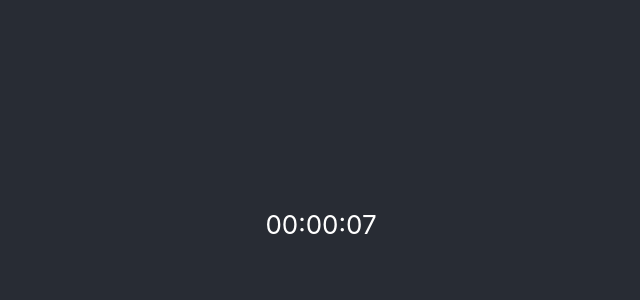
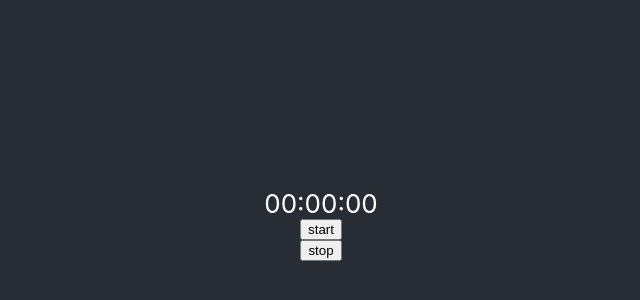
Before and after one commit to Tabalamari/test-task_itop1000, a React (Create React App) app: page / in a window 1280 px wide. Shown: the part 176-476 px from the top of the page, without its empty margins (319-959 px from the left). Built offline with nearby package versions, Linux system fonts and the light colour scheme.

Commit message:
button start

```diff
--- a/src/App.js
+++ b/src/App.js
@@ -5,20 +5,35 @@ import { interval } from 'rxjs';
 
 function App() {
     const [seconds, setSeconds] = useState(0);
-    const [status, setStatus] = useState("start")
+    const [status, setStatus] = useState("stopped");
 
 
     useEffect(() => {
-        interval(1000).subscribe(() => {
-            setSeconds(val => val + 1000)
+        interval(1000)
+        .subscribe(() => {
+            if (status === "started") {
+                console.log(status)
+                setSeconds(val => val + 1000)
+            }
+
         });
 
     }, [status]);
 
+
+    function stopTimer(){
+        setStatus("stopped");
+    }
+    function startTimer(){
+        setStatus("started");
+    }
+console.log(status, 1)
     return (
         <div className="App">
             <header className="App-header">
                 <span>{new Date(seconds).toISOString().slice(11, 19)}</span>
+                <button onClick={startTimer}>start</button>
+                <button onClick={stopTimer}>stop</button>
             </header>
         </div>
     );
```
Also changed, not shown: 1 other file (tests, documents, lock files or other folders).
